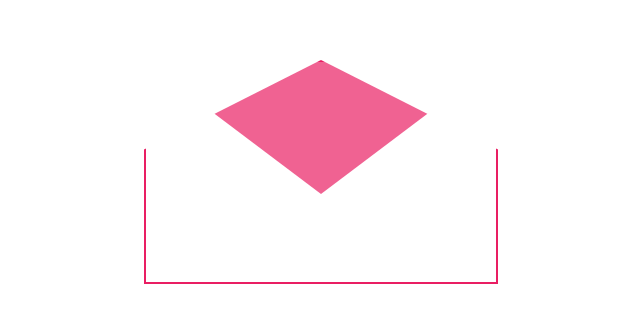
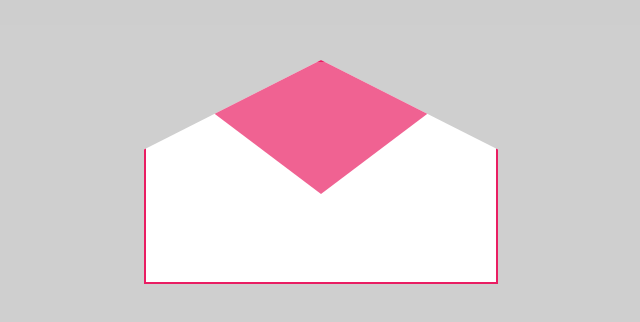
Before and after one commit to Keng043/oum, a plain HTML site: page Letter.html in a window 1280 px wide. Shown: the part 230-552 px from the top of the page, without its empty margins (321-961 px from the left). Drawn offline with Linux system fonts and the light colour scheme; the site is published under a folder, as on GitHub Pages, so addresses that start at the root find nothing.

Commit message:
first commit

```diff
--- a/Letter.html
+++ b/Letter.html
@@ -8,7 +8,7 @@
     body {
       margin: 0;
       padding: 0;
-      background: url('/img.png') no-repeat center center fixed;
+      background: url('img.png') no-repeat center center fixed;
       background-size: cover; /* เปลี่ยนกลับเป็น cover เพื่อให้ภาพเต็มหน้าจอ */
       font-family: 'Itim', cursive;
       height: 100vh;
```
